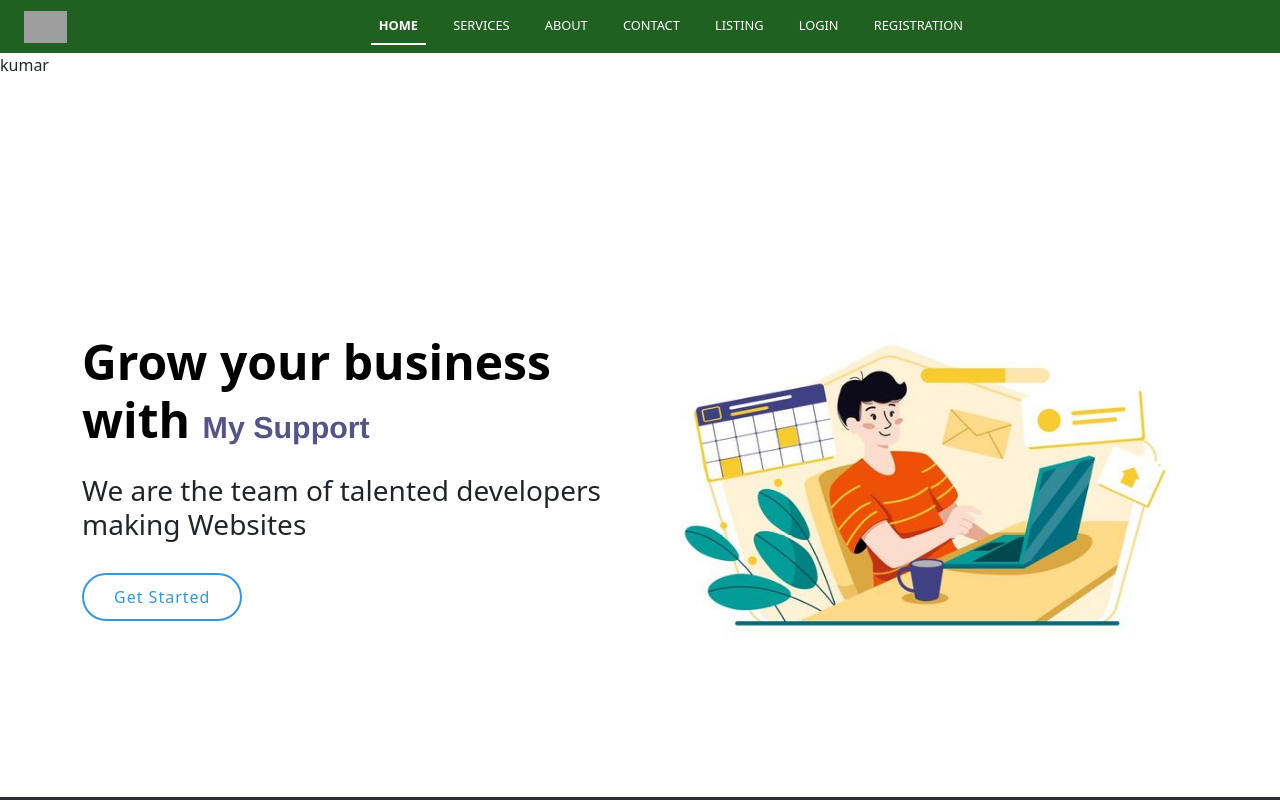
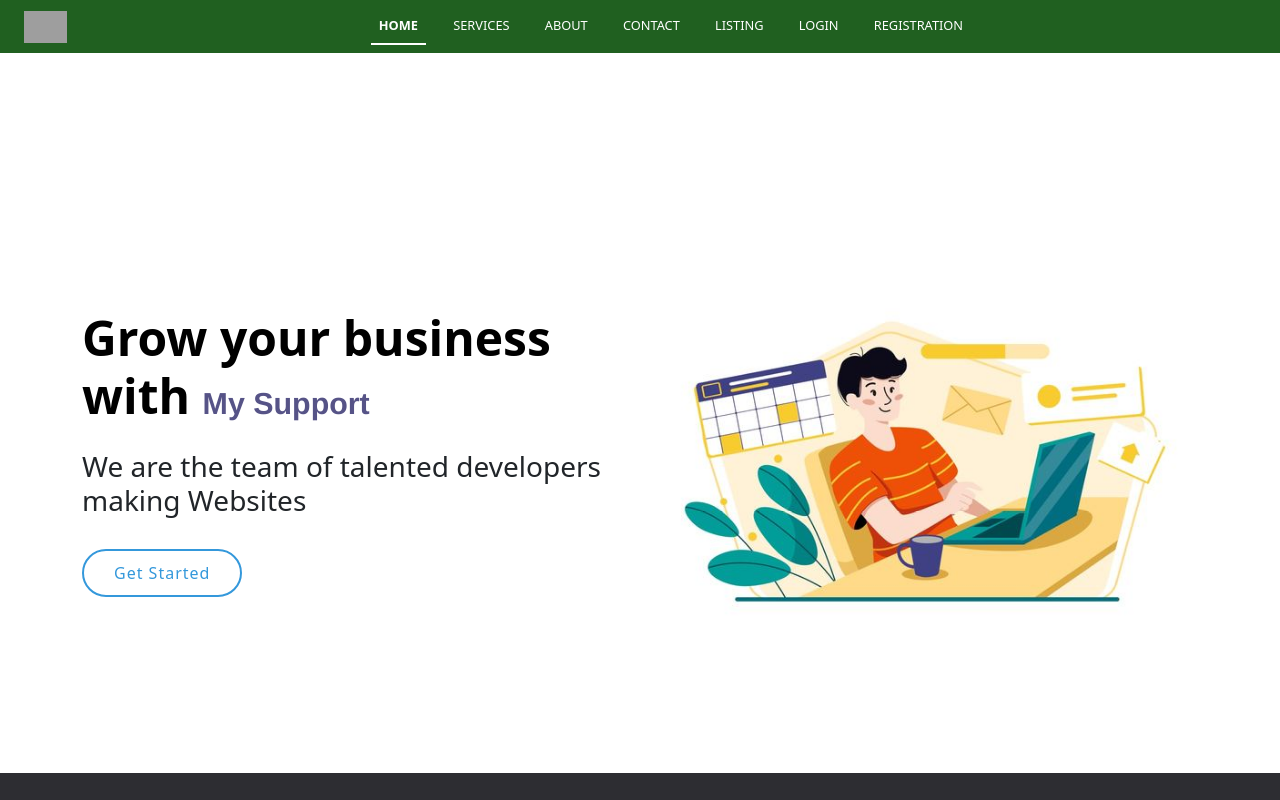
Before and after one commit to ujjwaldu/Reactjs, a React (Create React App) app: page / in a window 1280 px wide. Shown: the top 800 px of the page. Built offline with nearby package versions, Linux system fonts and the light colour scheme; grey boxes are pictures that could not be loaded.

Commit message:
somthing removed

```diff
--- a/src/App.js
+++ b/src/App.js
@@ -20,7 +20,7 @@ export default function App() {
   return(
 
      <div>
-     <Navbarb/><div>kumar</div>
+     <Navbarb/>
      <Routes>
         <Route path='/' element={<Home/>} />
         <Route path='about' element={<About/>} />
```
